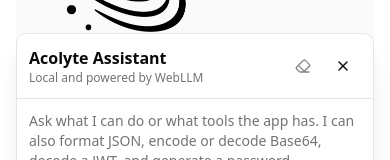
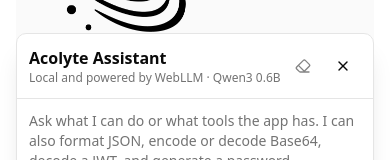
Before and after one commit to jbouder/acolyte, a Next.js app: page / in a window 390 px wide. Both pictures are taken after a click on the button 346 px from the left and 800 px from the top of the page. Shown: the part 215-375 px from the top of the page. Built offline with nearby package versions, Linux system fonts and the light colour scheme.

Commit message:
Updates for mobile..

```diff
--- a/components/floating-assistant.tsx
+++ b/components/floating-assistant.tsx
@@ -23,6 +23,14 @@
 // lightweight 0.6B model (~0.5 GB, far less memory) instead of no chat at all.
 const DESKTOP_MODEL_ID = 'Qwen3-1.7B-q4f16_1-MLC';
 const MOBILE_MODEL_ID = 'Qwen3-0.6B-q4f16_1-MLC';
+
+// Turn a raw WebLLM model id (e.g. "Qwen3-1.7B-q4f16_1-MLC") into a short,
+// human-readable label ("Qwen3 1.7B") for display in the assistant header.
+function formatModelName(id: string): string {
+  const match = id.match(/^([A-Za-z]+\d*)-([\d.]+B)/);
+  if (match) return `${match[1]} ${match[2]}`;
+  return id;
+}
 const MAX_HISTORY = 6;
 const MAX_TOOL_CALLS = 3;
 const REPLY_SCHEMA = JSON.stringify({
@@ -117,14 +125,8 @@
 }
 
 function getUnavailableReason() {
-  const isMobileBrowser =
-    /Android|iPhone|iPad|iPod/i.test(navigator.userAgent) ||
-    (navigator.platform === 'MacIntel' && navigator.maxTouchPoints > 1);
-
-  if (isMobileBrowser) {
-    return 'The local assistant is unavailable on mobile browsers to prevent device memory exhaustion.';
-  }
-
+  // Mobile devices are served the lightweight 0.6B model (see MOBILE_MODEL_ID)
+  // rather than being blocked outright, so the only hard requirement is WebGPU.
   if (!('gpu' in navigator)) {
     return 'WebGPU is unavailable in this browser.';
   }
@@ -317,7 +319,7 @@
             <div>
               <h2 className="font-semibold">Acolyte Assistant</h2>
               <p className="text-xs text-muted-foreground">
-                Local and powered by WebLLM
+                Local and powered by WebLLM · {formatModelName(modelId)}
               </p>
             </div>
             <div className="flex items-center gap-1">
```
